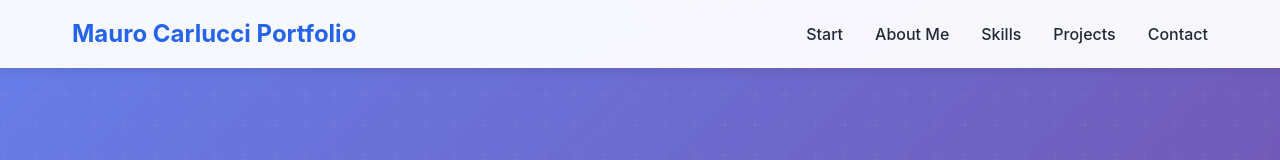
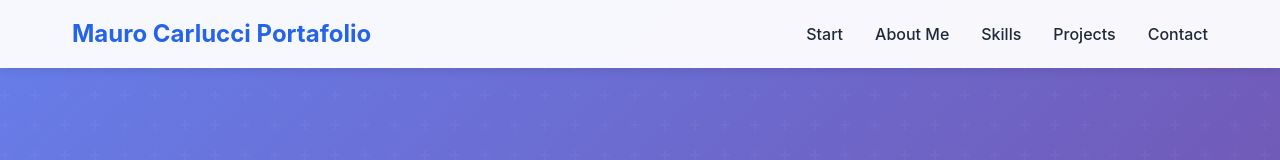
Before and after one commit to maurocarlucci/Portafolio_Mauro_Carlucci, a React (Vite) app in the folder frontend/: page / in a window 1280 px wide. Shown: the top 160 px of the page. Built offline with nearby package versions, Linux system fonts and the light colour scheme; no server answers.

Commit message:
Fix typo in header logo text from "Portfolio" to "Portafolio"

```diff
--- a/frontend/src/components/Header.tsx
+++ b/frontend/src/components/Header.tsx
@@ -25,7 +25,7 @@ const Header = () => {
     <header className={`header ${isScrolled ? 'scrolled' : ''}`}>
       <nav className="nav container">
         <div className="nav__logo">
-          <span>Mauro Carlucci Portfolio</span>
+          <span>Mauro Carlucci Portafolio</span>
         </div>
         <ul className={`nav__menu ${isMobileMenuOpen ? 'show' : ''}`}>
           <li><a href="#inicio" onClick={(e) => { e.preventDefault(); scrollToSection('inicio'); }}>Start</a></li>
```
